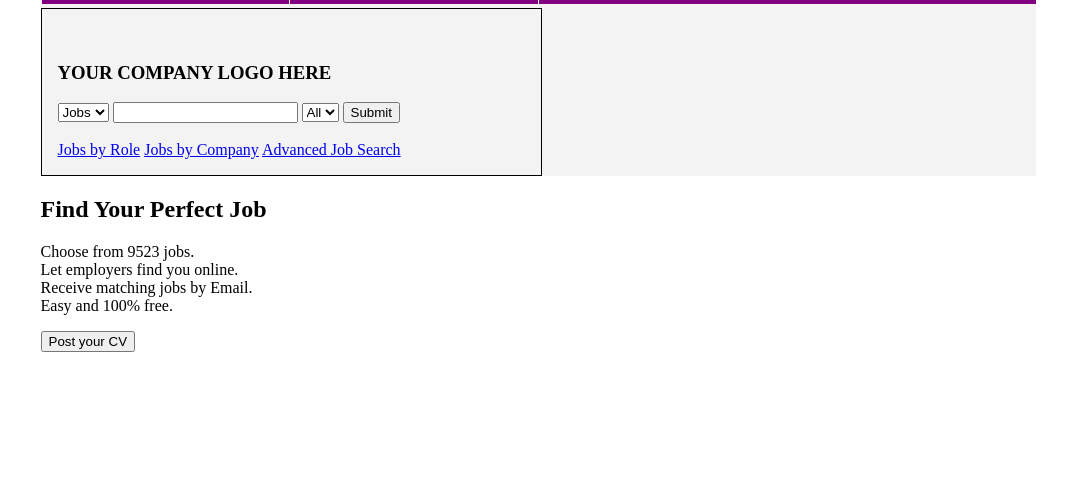
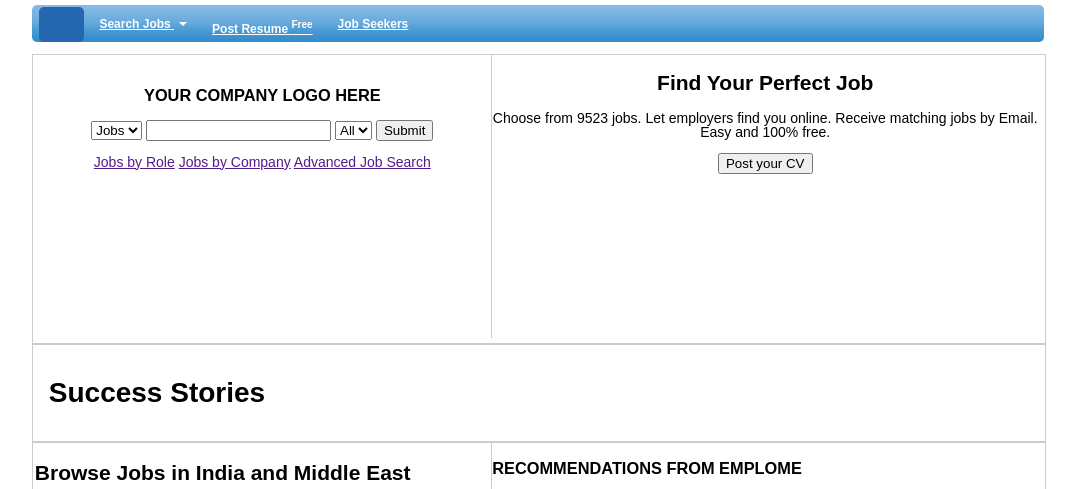
Before and after one commit to technomicssolutions/emplome, a Django app: page / in a window 1280 px wide. Shown: the part 81-570 px from the top of the page, without its empty margins (102-1179 px from the left). Before the commit the page ends 433 px from the top, so only its background shows below. Run offline with Django 3.2, Linux system fonts and the light colour scheme; some libraries are stand-ins or nearby versions.

Commit message:
added home page

```diff
--- /dev/null
+++ b/emplome/web/static/css/index.css
@@ -0,0 +1,255 @@
+/************** Base styles *********************/
+
+.content {
+  width: 100%;
+  margin: auto;
+}
+
+.container{
+    width:80%;
+    margin: auto;
+}
+/************* end base styles *****************/
+
+.year{
+  width: 115px;
+}
+
+.button{
+  width: 100px;
+}
+
+.formrow {
+    min-height: 40px;
+    width: 100%;
+    padding: 3px;
+}
+
+.form{
+    display: inline;
+}
+
+ .hd1{
+    color:black;
+    text-decoration:underline;
+    text-align:center;
+}
+
+.mandatory{
+  float:right;
+  color:red;
+}
+
+.separation{
+  border:1px solid blue;
+  background-color:white;
+  padding-left: 6%;
+}
+
+.formrow select{
+  width: 300px;
+}
+.job span{
+    padding-top: 2px;
+    margin-left: 11%;
+}
+
+.formrow label{
+  float: left;
+  width: 45%;"
+}
+
+.formrow input{
+  width: 300px;
+}
+
+.main-header{
+  background-color:#663399;
+  color:white;
+  width:100%;
+  height:54px;
+  border-bottom:1px solid #ffffff;
+}
+
+body {
+    font: 400 14px/1 Arial,Helvetica,sans-serif;
+}
+
+
+.logodiv{
+    height: 66px;
+    overflow: hidden;
+}
+/*HEADER STYLE START*/
+
+
+
+
+.logodiv {
+    height: 66px;
+    overflow: hidden;
+}
+#bms {
+    margin-left: 300px;
+    max-width: 670px;
+    overflow: hidden;
+}
+.navi {
+    background: linear-gradient(to bottom, #89BBE5 0px, #67AADD 47%, #4D9CD5 66%, #2E8BCB 100%) repeat scroll 0 0 rgba(0, 0, 0, 0);
+    border-radius: 0.417em;
+    font: 400 12px/1 Arial,Helvetica,sans-serif;
+}
+.middle {
+    height: 35px;
+    padding: 2px 0 0 0.583em;
+}
+.middle li {
+    display: inline;
+    float: left;
+    height: 100%;
+}
+.middle a {
+    color: #FFFFFF;
+    display: inline-block;
+    font-weight: 700;
+    height: 35px;
+    line-height: 35px;
+    margin-right: 5px;
+    padding: 0 10px;
+}
+.middle a:hover, .middle a.active {
+    background: none repeat scroll 0 0 #2466AF;
+    border-radius: 0.417em;
+    text-decoration: none;
+}
+.middle em.home {
+    background-position: right 0;
+    display: inline-block;
+    height: 26px;
+    margin-top: 3px;
+    overflow: hidden;
+    width: 25px;
+}
+.middle li.ddn {
+    position: relative;
+}
+.ddn:hover a {
+    -moz-border-bottom-colors: none;
+    -moz-border-left-colors: none;
+    -moz-border-right-colors: none;
+    -moz-border-top-colors: none;
+    background: none repeat scroll 0 0 #FFFFFF;
+    border-color: #3D79B8 #3D79B8 -moz-use-text-color;
+    border-image: none;
+    border-radius: 0.417em 0.417em 0 0;
+    border-style: solid solid none;
+    border-width: 1px 1px 0;
+    color: #000000;
+    padding: 0 9px;
+}
+.ddn em.downArr {
+    border-color: #FFFFFF rgba(0, 0, 0, 0) rgba(0, 0, 0, 0);
+    border-style: solid;
+    border-width: 4px 4px 0;
+    display: inline-block;
+    height: 0;
+    margin-left: 5px;
+    margin-top: 5px;
+    vertical-align: text-top;
+    width: 0;
+}
+.ddn:hover em.downArr, .ddn a.active em.downArr {
+    border-color: #000000 rgba(0, 0, 0, 0) rgba(0, 0, 0, 0);
+}
+.ddn .ddNC {
+    -moz-border-bottom-colors: none;
+    -moz-border-left-colors: none;
+    -moz-border-right-colors: none;
+    -moz-border-top-colors: none;
+    background: none repeat scroll 0 0 #FFFFFF;
+    border-color: -moz-use-text-color #3D79B8 #3D79B8;
+    border-image: none;
+    border-right: 1px solid #3D79B8;
+    border-style: none solid solid;
+    border-width: 0 1px 1px;
+    box-shadow: 5px 6px 5px #BFBFBF;
+    display: none;
+    left: 0;
+    padding-bottom: 5px;
+    position: absolute;
+    top: 35px;
+    width: 148px;
+}
+.ddn:hover .ddNC a, .ddNC a, .ddNC a:hover {
+    -moz-border-bottom-colors: none;
+    -moz-border-left-colors: none;
+    -moz-border-right-colors: none;
+    -moz-border-top-colors: none;
+    background: none repeat scroll 0 center rgba(0, 0, 0, 0);
+    border-color: -moz-use-text-color -moz-use-text-color #D6D6D6;
+    border-image: none;
+    border-style: none none dotted;
+    border-width: 0 0 1px;
+    color: #0100FE;
+    display: block;
+    font-weight: 400;
+    height: auto;
+    line-height: 1.5;
+    margin: 3px 0 0;
+    padding: 0 0 3px 14px;
+}
+.ddNC a.nbdr {
+    border-bottom: medium none !important;
+}
+.ddn:hover .ddNC {
+    display: block;
+}
+.ddn a:focus {
+    outline: 0 none;
+}
+
+/*HEADER STYLE END*/
+
+.sub-container{
+    width:100%;
+    border:1px solid #cccccc;
+    height: 288px;
+}
+
+.box{
+    width:45%;
+    padding:0.75em;
+}
+.box1{
+    float: left;
+    width:50%;
+}
+.sub-box1{
+    width:54%;
+}
+.sub-box2{
+    width:40%;
+}
+.company{
+    text-align: center;
+    padding: 0.1em;
+    width:45%;
+    float:left;
+    border-right:1px solid #cccccc;
+    height:20em;
+}
+.job{
+    text-align: center;
+    width:54%;
+    float:left;
+    height:20em;
+}
+.full-box{
+    border:1px solid #cccccc;
+    padding:1.1em;
+    height:auto;
+    width: 97%;
+}
+.left{
+    text-align: left;
+}
--- a/emplome/web/static/css/style.css
+++ b/emplome/web/static/css/style.css
@@ -1,12 +1,146 @@
+/************** Nav styles *********************/
 
-.main{
+
+body {
+    font: 400 12px/1 Arial,Helvetica,sans-serif;
+}
+
+
+.logodiv {
+    height: 66px;
+    overflow: hidden;
+}
+#bms {
+    margin-left: 300px;
+    max-width: 670px;
+    overflow: hidden;
+}
+.navi {
+    background: linear-gradient(to bottom, #89BBE5 0px, #67AADD 47%, #4D9CD5 66%, #2E8BCB 100%) repeat scroll 0 0 rgba(0, 0, 0, 0);
+    border-radius: 0.417em;
+}
+.middle {
+    height: 35px;
+    padding: 2px 0 0 0.583em;
+}
+.middle li {
+    display: inline;
+    float: left;
+    height: 100%;
+}
+.middle a {
+    color: #FFFFFF;
+    display: inline-block;
+    font-weight: 700;
+    height: 35px;
+    line-height: 35px;
+    margin-right: 5px;
+    padding: 0 10px;
+}
+.middle a:hover, .middle a.active {
+    background: none repeat scroll 0 0 #2466AF;
+    border-radius: 0.417em;
+    text-decoration: none;
+}
+.middle em.home {
+    background-position: right 0;
+    display: inline-block;
+    height: 26px;
+    margin-top: 3px;
+    overflow: hidden;
+    width: 25px;
+}
+.middle li.ddn {
+    position: relative;
+}
+.ddn:hover a {
+    -moz-border-bottom-colors: none;
+    -moz-border-left-colors: none;
+    -moz-border-right-colors: none;
+    -moz-border-top-colors: none;
+    background: none repeat scroll 0 0 #FFFFFF;
+    border-color: #3D79B8 #3D79B8 -moz-use-text-color;
+    border-image: none;
+    border-radius: 0.417em 0.417em 0 0;
+    border-style: solid solid none;
+    border-width: 1px 1px 0;
+    color: #000000;
+    padding: 0 9px;
+}
+.ddn em.downArr {
+    border-color: #FFFFFF rgba(0, 0, 0, 0) rgba(0, 0, 0, 0);
+    border-style: solid;
+    border-width: 4px 4px 0;
+    display: inline-block;
+    height: 0;
+    margin-left: 5px;
+    margin-top: 5px;
+    vertical-align: text-top;
+    width: 0;
+}
+.ddn:hover em.downArr, .ddn a.active em.downArr {
+    border-color: #000000 rgba(0, 0, 0, 0) rgba(0, 0, 0, 0);
+}
+.ddn .ddNC {
+    -moz-border-bottom-colors: none;
+    -moz-border-left-colors: none;
+    -moz-border-right-colors: none;
+    -moz-border-top-colors: none;
+    background: none repeat scroll 0 0 #FFFFFF;
+    border-color: -moz-use-text-color #3D79B8 #3D79B8;
+    border-image: none;
+    border-right: 1px solid #3D79B8;
+    border-style: none solid solid;
+    border-width: 0 1px 1px;
+    box-shadow: 5px 6px 5px #BFBFBF;
+    display: none;
+    left: 0;
+    padding-bottom: 5px;
+    position: absolute;
+    top: 35px;
+    width: 148px;
+}
+.ddn:hover .ddNC a, .ddNC a, .ddNC a:hover {
+    -moz-border-bottom-colors: none;
+    -moz-border-left-colors: none;
+    -moz-border-right-colors: none;
+    -moz-border-top-colors: none;
+    background: none repeat scroll 0 center rgba(0, 0, 0, 0);
+    border-color: -moz-use-text-color -moz-use-text-color #D6D6D6;
+    border-image: none;
+    border-style: none none dotted;
+    border-width: 0 0 1px;
+    color: #0100FE;
+    display: block;
+    font-weight: 400;
+    height: auto;
+    line-height: 1.5;
+    margin: 3px 0 0;
+    padding: 0 0 3px 14px;
+}
+.ddNC a.nbdr {
+    border-bottom: medium none !important;
+}
+.ddn:hover .ddNC {
+    display: block;
+}
+.ddn a:focus {
+    outline: 0 none;
+}
+
+
+
+/************** End Nav styles *********************/
+
+
+/*.main{
     clear: both;
     float: none;
     margin: 0 auto;
     overflow: hidden;
     width: 995px;
     background-color: #F3F3F3;
-  }
+  }*/
 .main-header{
   background-color:#663399;
   color:white;
@@ -19,22 +153,11 @@
   display: inline;
   margin-left: 11%;
 }
-.empS form{
-  width: 88%;
-  float:right;
-  font-size: 0.75em;
-}
-.empS form input{
-  width:13%;
-}
-.empS form span{
-  float:right;
-  margin-right: -23%;
-}
-nav a{
+
+/*nav a{
   color:#ffffff;
-}
-.form_container {
+}*/
+./*form_container {
   margin: auto;
   width: 80%;
   min-height: 100%
@@ -130,33 +253,33 @@ form {
 
 
 
-
+/*
 .container
 {
-/*	background-color:#d0d0d0;*/
+	background-color:#d0d0d0;
 	width:100%;
 	height:auto;
-}
-.hd
+}*/
+/*.hd
 {
 	margin-left:250px;
     vertical-align:center;
-	font-size:40px;
+	font-size:40px;*/
 
 	/*font-family:comic sans ms;*/
 
 /*	//margin-top: 3%;
 	//text-align:bottom;
 	//padding:150px;*/
-}
+/*}
 .hd1
 {
 	color:black;
 	text-decoration:underline;
 	text-align:center;
-}
+}*/
 
-.div2
+/*.div2
 {
   margin-left:150px;
   width:1000px;
@@ -181,109 +304,28 @@ form {
 .mandatory{
   float:right;
   color:red;
-}
-
-}
-ul {
-  margin: 0;
-  padding: 0;
-}
-li {
-  list-style-type: none;
-}
-.nav {
-  display: table;
-  table-layout: fixed;
-  text-align: center;
-  margin: 0px;
-}
-.nav li {
-  display: table-cell;
-  width: 5%;
-  padding-right: 1px;
-  height: auto;
-  vertical-align: bottom;
-}
-.nav a {
-  display: block;
-  min-height: 100%;
-  padding: 4px 10px;
-text-decoration:none;
-  background-color: #80b280;
-font-family:Ariel black;
-font-size:20px;   /*/Shade of blue*/
-color:white;
-  border-radius: 6px 6px 0 0;
-}
-
-.nav1 {
-  display: table;
-  table-layout: fixed;
-  text-align: center;
-  margin: 0px;
-}
-.nav1 li {
-  display: table-cell;
-  width: 5%;
-  padding-right: 1px;
-  height: auto;
-  vertical-align: bottom;
-}
-.nav1 a {
-  display: block;
-  min-height: 100%;
-  padding: 4px 10px;
-text-decoration:none;
-  background-color: #FFEB99; /*/Shade of Pink;*/
-  color: black;
-font-family: verdana;
-font-size:20px;
-  border-radius: 6px 6px 0 0;
-}
+}*/
 
 
-.nav2 {
-  display: table;
-  table-layout: fixed;
-  text-align: center;
-  margin: 0px;
-}
-.nav2 li {
-  display: table-cell;
-  width: 5%;
-  padding-right: 1px;
-  height: auto;
-  vertical-align: bottom;
-}
-.nav2 a {
-  display: block;
-  min-height: 100%;
-  padding: 4px 10px;
-text-decoration:none;
-  background-color:#002900;  /*/Shade of Crimson;Crimson #DC143C;*/
-  color: white;
-font-size:20px;
-  border-radius: 6px 6px 0 0;
-}
 
-td
+/*td
 {
 	width:200px;
 }
 .btn
-{
+{*/
 /*background-color:#cce6ff; #FFE4C4;*/
-text-align:center;
-width: auto;
+/*text-align:center;
+width: auto;*/
 /*//border:1px solid black;*/
-}
+/*}*/
 
 /*.btn input
 {
 background-color:#009999;
 color:white;
 }*/
-.div4
+/*.div4
 {
 border-top:1px solid blue;
 background-color:
--- a/emplome/web/templates/base.html
+++ b/emplome/web/templates/base.html
@@ -5,7 +5,8 @@
         <meta name="viewport" content="width=device-width, initial-scale=1.0" />
         <title>{% block title %}{% endblock title%} | EmployeeMe </title>
         <link rel="shortcut icon" href="/static/images/f_icon.png" type="image/x-icon" />
-        <link rel="stylesheet" href="/static/css/style.css">
+        <!-- <link rel="stylesheet" href="/static/css/style.css"> -->
+        <link rel="stylesheet" href="/static/css/index.css">
         <!--  Angularjs -->
         <script src="/static/js/angular_app/lib/angular/angular.js"></script>
         <script src="/static/js/angular_app/lib/angular/angular-resource.js"></script>
@@ -28,7 +29,7 @@
             </div>
 
             {% block footer %}
-<!--                 {% include 'footer.html'%} -->
+                {% include 'footer.html'%}
             {% endblock footer %}
             <script src="/static/js/main.js"></script>
             <script src="/static/js/doubletaptogo.js"></script>
--- a/emplome/web/templates/footer.html
+++ b/emplome/web/templates/footer.html
@@ -1,6 +1,4 @@
-<div class="row">
-	<div class="footer">
-		<p>copy right 2013 Monster. All Rights Reserved. U.S. Patent No. 5,832,497. NYSE:MWWW<br>
-		Toll free no. 8000177030, Toll no. +91 4066116993/ +91 4030576993 or info@monstergulf.com</p>
-	</div>
+<div class="footer">
+	<p>copy right 2013 Emplome. All Rights Reserved<br>
+		info@emplome.com</p>
 </div>
--- a/emplome/web/templates/header.html
+++ b/emplome/web/templates/header.html
@@ -1,34 +1,36 @@
-<div class="main">
-    <div class="empS">
-        <form action="" name="frmMnjLogin" method="post">
-            <span>
-                <label >Job Seekers Login:</label>
-                <input  type="text" maxlength="80" placeholder="Username" name="username">
-                <input type="password" name="password" placeholder="Password">
-                <input type="submit" value="Login">
-                <label>|</label>
-                <a href="" title="Forgot">Forgot password?</a>
-            </span>
-        </form>
-    </div>
-
-    <img src=""/>
-    <nav id="nav" role="navigation">
-        <a href="#nav" title="Show navigation">Show navigation</a>
-        <a href="#" title="Hide navigation">Hide navigation</a>
-        <ul class="clearfix">
-            <li>
-                <a href="" aria-haspopup="true"><span>Search Jobs</span></a>
-                <ul>
-                    <li><a href="">Advanced Search</a></li>
-                    <li><a href="">Jobs By Category</a></li>
-                    <li><a href="">Jobs By Location</a></li>
-                    <li><a href="">Jobs By Skills</a></li>
-                    <li><a href="">Jobs By Designation</a></li>
-                </ul>
-            </li>
-            <li><a href="">Post Resume</a></li>
-            <li><a href="">Job Seeker</a></li>
-        </ul>
-    </nav>
+<div class="logodiv">
+    <a title="NaukriGulf.com" href="http://www.naukrigulf.com/">
+        <img class="fl" width="246" height="72" src="http://static.naukimg.com/ni/nistatic/nihome/images/naukrigulf_arabic.gif" alt="NaukriGulf.com">
+    </a>
 </div>
+<div class="navi">
+    <ul class="middle">
+        <li>
+            <a class="active" title="Home" href="?tracksrc=502">
+                <em class="home"></em>
+            </a>
+        </li>
+        <li id="ddN" class="ddn">
+            <a title="Search Jobs" href="search-jobs?tracksrc=503">
+                Search Jobs
+                <em class="downArr"> </em>
+            </a>
+            <div class="ddNC">
+                <a title="" href="#">Advance Search</a>
+                <a title="" href="#">Jobs By Category</a>
+                <a title="" href="#">Jobs By Location</a>
+                <a title="" href="#">Jobs By Skills</a>
+                <a class="nbdr" title="" href="#">Jobs By Designation</a>
+            </div>
+        </li>
+        <li>
+            <a class="tabUnsel" title="Post Your CV" href="#">
+            Post Resume
+                <sup>Free</sup>
+            </a>
+        </li>
+        <li>
+            <a class="tabUnsel" title="Job Seekers Login" href="#">Job Seekers</a>
+        </li>
+    </ul>
+</div>
--- a/emplome/web/templates/home.html
+++ b/emplome/web/templates/home.html
@@ -1,10 +1,9 @@
 {% extends 'base.html' %}
-{% block title %}Full Time
-{% endblock title %}
-{% block body_id %}full_time{% endblock body_id %}
+{% block title %}Home{% endblock title %}
+{% block body_id %}home{% endblock body_id %}
 
 {% block content %}
-<div class="main">
+<div class="sub-container">
 	<div class="company">
 		<br>
 		<h3> YOUR COMPANY LOGO HERE </h3>
@@ -18,24 +17,70 @@
 		<input type="submit" value="Submit">
 		<br>
 		<br>
-		<a href="Home.html">Jobs by Role</a>
-		<a href="Home.html">Jobs by Company</a>
-		<a href="Home.html">Advanced Job Search</a>
+		<a href="">Jobs by Role</a>
+		<a href="">Jobs by Company</a>
+		<a href="">Advanced Job Search</a>
 	</div>
 	<div class="job">
 		<h2>Find Your Perfect Job</h2>
 		<p>
 		Choose from 9523 jobs.
-		<br>
 		Let employers find you online.
-		<br>
 		Receive matching jobs by Email.
-		<br>
 		Easy and 100% free.
-		<br>
 		</p>
-		<input type="submit" value="Post your CV">
+		<input type="button" value="Post your CV" href="{% url 'job_seeker_registration' %}">
 	</div>
 </div>
-
+<div class="full-box">
+	<h1>Success Stories</h1>
+</div>
+<div class="sub-container">
+	<div class="company left">
+		<h2>Browse Jobs in India and Middle East</h2>
+		<div class="sub-box1">
+			<a><h4>By Job Role</h4></a><br />
+			<a href="#">Accounting/Banking/Finance Jobs(472)</a><br />
+			<a href="#">Administration Jobs(328)</a><br />
+			<a href="#">Art/Design/Creative Jobs</a><br />
+			<a href="#">Customer Service jobs(203)</a><br />
+		</div>
+		<div class="sub-box2">
+			<a><h4>By Job Location</h4></a><br />
+			<a href="#">Jobs in Bahrain</a><br />
+			<a href="#">Jobs in Iraq</a><br />
+			<a href="#">Jobs in Egypt</a><br />
+			<a href="#">Jobs in Jordan</a><br />
+		</div>
+	</div>
+	<div class="job left">
+		<h3>RECOMMENDATIONS FROM EMPLOME</h3>
+		<img src="#">
+	</div>
+</div>
+<div class="full-box">
+	<h4>FEATURED EMPLOYERS IN INDIA AND MIDDLE EAST</h4>
+</div>
+<div class="sub-container">
+	<div class="company left">
+		<h3>Newsletter Signup</h3>
+		<p>Track the latest collections and offers at Jabong.</p>
+		<p><strong>Sign up for our newsletter and get a Rs. 1500 Voucher!</strong></p>
+		<input type="text" name="fname">
+		<input type="submit" value="Submit">
+		<p>Your data will not be shared with others and you can unsubscribe at any time.</p>
+		<p>*Voucher is valid only on new registrations.</p>
+	</div>
+	<div class="job left">
+		<span >
+			<h4 class="form">Company</h4>
+		</span>
+		<span>
+			<h4 class="form">Company</h4>
+		</span>
+		<span>
+			<h4 class="form">Company</h4>
+		</span>
+	</div>
+</div>
 {% endblock content %}
```
Also changed, not shown: other parts of emplome/web/static/css/style.css (+8 -36 lines).
